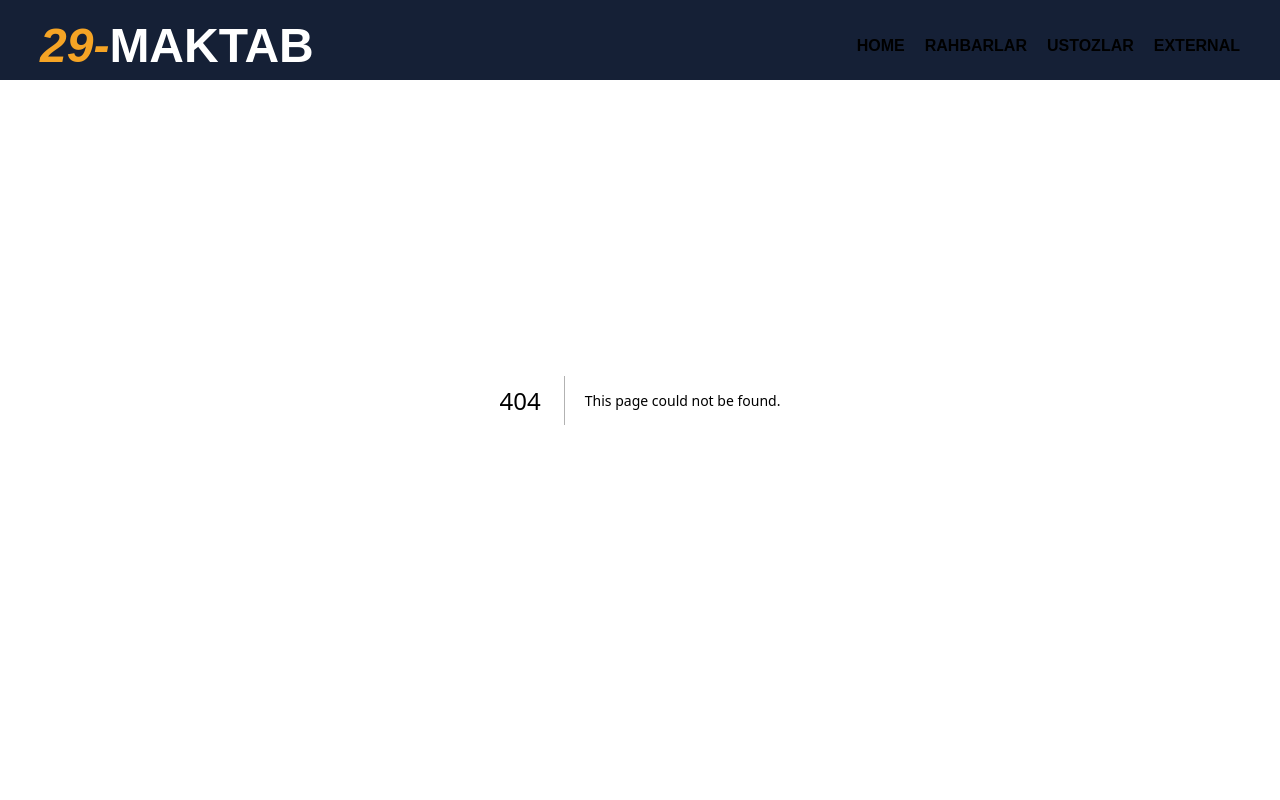
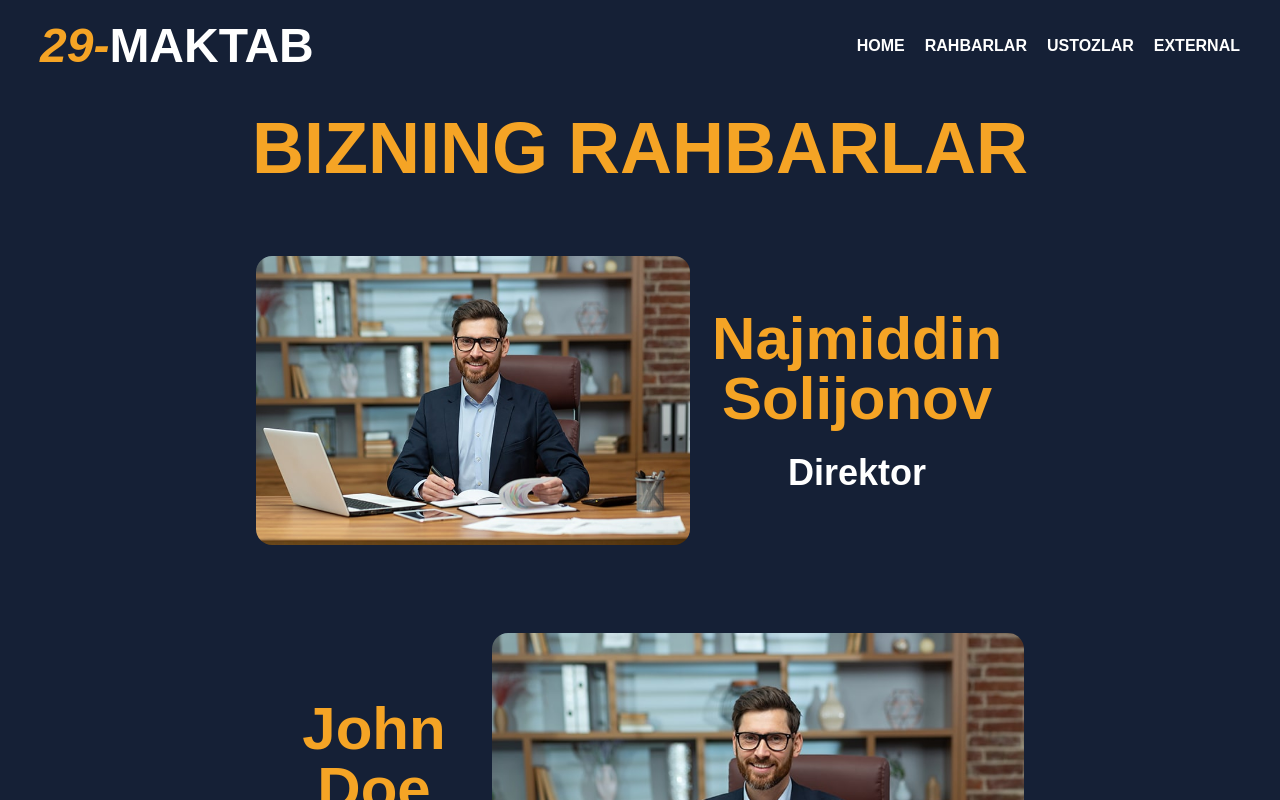
Before and after one commit to azizbeknoder/29maktab, a Next.js app: page /rahbarlar in a window 1280 px wide. Before the commit this address had no page. Shown: the top 800 px of the page. Built offline with nearby package versions, Linux system fonts and the light colour scheme.

Commit message:
Yangilanish yangilandi

```diff
--- /dev/null
+++ b/src/app/rahbarlar/page.jsx
@@ -0,0 +1,42 @@
+import React from "react";
+import { leaderData } from "@/data/Leader";
+
+export default function Page() {
+  return (
+    <div
+      className="pt-28 xl:px-60 px-6"
+
+    >
+      <div>
+        <div className="mb-14">
+          <h1 className="uppercase text-center text-golder text-3xl md:text-6xl xl:text-7xl font-bold">
+            Bizning rahbarlar
+          </h1>
+        </div>
+
+        {leaderData.map((leader, index) => (
+          <div key={index} className="mb-14 h-full w-full ">
+            <div
+              className={`text-center flex flex-col justify-between md:flex-row   p-4 ${
+                index === 1 ? "xl:flex-row-reverse" : ""
+              }`}
+            >
+              <div className="rounded-xl">
+                <img src={leader.images} alt="Photos" className="rounded-2xl" />
+              </div>
+
+              <div className="flex flex-col justify-center items-center ">
+                <p className="text-2xl font-bold text-golder xl:text-6xl mb-2 md:mb-6 xl:md-10">
+                  {leader.fullname}
+                </p>
+                <p className="text-xl font-bold text-white xl:text-4xl">
+                  {leader.position}
+                </p>
+              </div>
+            </div>
+          </div>
+        ))}
+      </div>
+    </div>
+  );
+}
--- a/src/app/ustozlar/page.jsx
+++ b/src/app/ustozlar/page.jsx
@@ -1,11 +1,35 @@
-import Teachers from '@/components/Teachers'
-import React from 'react'
-
+import Teachers from "@/components/Teachers";
+import React from "react";
+import { teacherData } from "@/data/Teachers";
+import Image from "next/image";
 export default function page() {
   return (
-    <div>
-        {/* <Teachers/> */}
-        <h1>Teachers</h1>
+    <div
+      className="pt-28 px-4"
+      style={{ backgroundImage: "url('/pride/pride-bg.jpg')" }}
+    >
+      <div className="">
+        <div className="mb-6">
+          <h1 className="text-golder text-4xl md:text-6xl xl:text-7xl text-center uppercase font-bold">
+            Bizning ustozlar
+          </h1>
+        </div>
+        <div>
+          <ul className="grid grid-cols-1 md:grid-cols-2 xl:grid-cols-4 gap-10 ">
+            {teacherData.map((e) => {
+              return (
+                <li className="">
+                  <div className=" flex flex-col justify-center items-center">
+                    <img src={e.photo} alt="" className="rounded-2xl" />
+                    <p>{e.fullnae}</p>
+                    <p>{e.scince}</p>
+                  </div>
+                </li>
+              );
+            })}
+          </ul>
+        </div>
+      </div>
     </div>
-  )
+  );
 }
--- a/src/components/Navbar.jsx
+++ b/src/components/Navbar.jsx
@@ -6,7 +6,7 @@ export default function Navbar() {
   const [isOpen, setIsOpen] = useState(false);
 
   return (
-    <div className="w-full h-20 flex justify-between px-4 md:px-10  pt-3 items-center  z-50 fixed bg-asosiy ">
+    <div className="w-full h-20 flex justify-between px-4 md:px-10  pt-3 items-center  z-50 fixed bg-asosiy">
       <div>
         <a href="/">
           <h1 className="text-white text-2xl md:text-3xl xl:text-5xl font-bold uppercase">
```
Also changed, not shown: src/app/ustozlar/[dync]/page.jsx (deleted).
